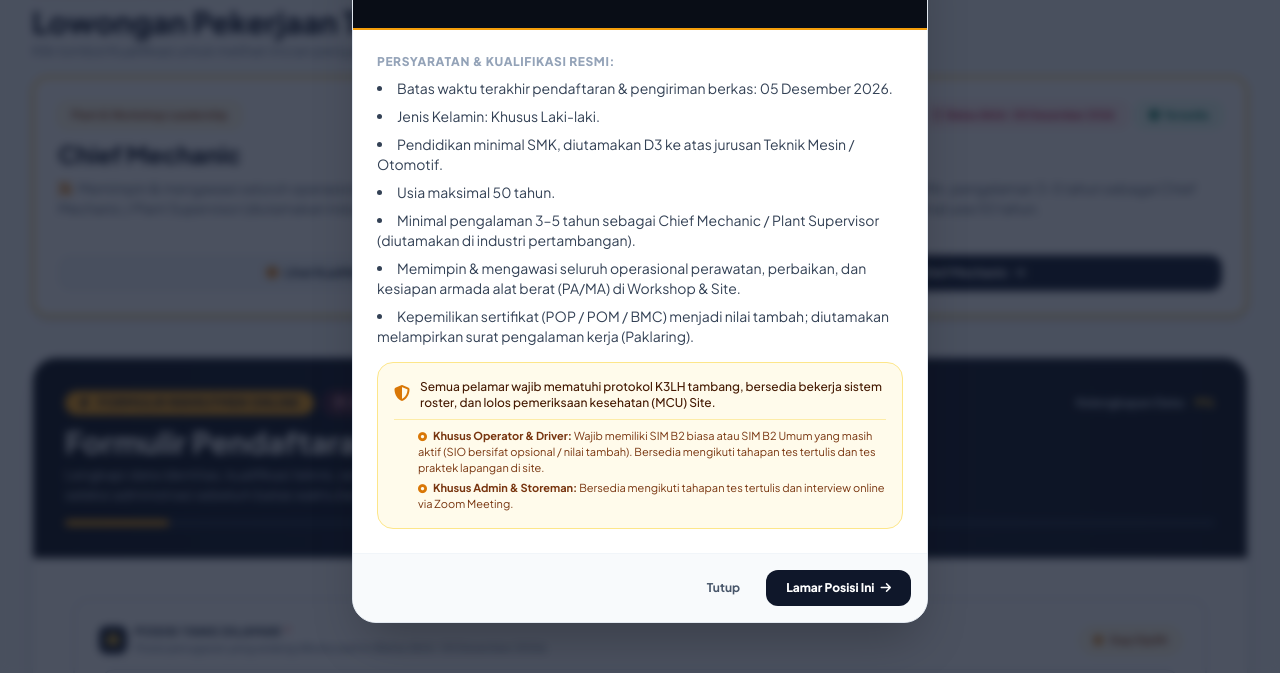
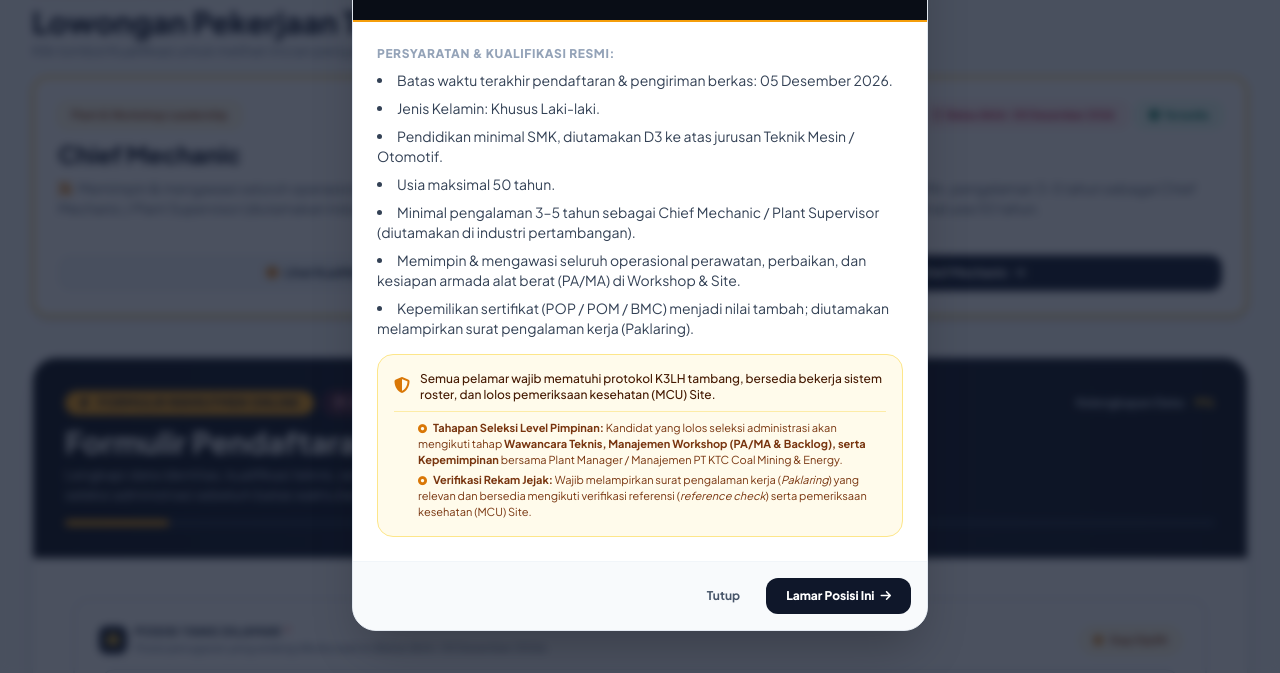
Before and after one commit to adipranata-system/Recruitment-KTC, a plain HTML site: page index.html in a window 1280 px wide. Both pictures are taken after a click on the button "Lihat Kualifikasi Lengkap". Shown: the part 715-1388 px from the top of the page. Drawn offline with nearby package versions, Linux system fonts and the light colour scheme.

Commit message:
Update index.html

```diff
--- a/index.html
+++ b/index.html
@@ -1411,9 +1411,9 @@
           <i class="fa-solid fa-shield-halved text-amber-600 text-base mt-0.5 flex-shrink-0"></i>
           <span class="font-medium">Semua pelamar wajib mematuhi protokol K3LH tambang, bersedia bekerja sistem roster, dan lolos pemeriksaan kesehatan (MCU) Site.</span>
         </div>
-        <div class="pt-2 border-t border-amber-200/70 text-[11px] text-amber-900 space-y-1 pl-6">
-          <p><i class="fa-solid fa-circle-dot text-[9px] text-amber-600 mr-1.5"></i><strong>Khusus Operator & Driver:</strong> Wajib memiliki SIM B2 biasa atau SIM B2 Umum yang masih aktif (SIO bersifat opsional / nilai tambah). Bersedia mengikuti tahapan tes tertulis dan tes praktek lapangan di site.</p>
-          <p><i class="fa-solid fa-circle-dot text-[9px] text-amber-600 mr-1.5"></i><strong>Khusus Admin & Storeman:</strong> Bersedia mengikuti tahapan tes tertulis dan interview online via Zoom Meeting.</p>
+        <div id="modalSelectionNotes" class="pt-2 border-t border-amber-200/70 text-[11px] text-amber-900 space-y-1 pl-6">
+          <p><i class="fa-solid fa-circle-dot text-[9px] text-amber-600 mr-1.5"></i><strong>Tahapan Seleksi Level Pimpinan:</strong> Kandidat yang lolos seleksi administrasi akan mengikuti tahap <strong>Wawancara Teknis, Manajemen Workshop (PA/MA &amp; Backlog), serta Kepemimpinan</strong> bersama Plant Manager / Manajemen PT KTC Coal Mining &amp; Energy.</p>
+          <p><i class="fa-solid fa-circle-dot text-[9px] text-amber-600 mr-1.5"></i><strong>Verifikasi Rekam Jejak:</strong> Wajib melampirkan surat pengalaman kerja (<em>Paklaring</em>) yang relevan dan bersedia mengikuti verifikasi referensi (<em>reference check</em>) serta pemeriksaan kesehatan (MCU) Site.</p>
         </div>
       </div>
     </div>
@@ -1461,6 +1461,6 @@
   </button>
 
   <!-- Logika Aplikasi Eksternal (RMS v3.0 • AP Systems) -->
-  <script src="app.js?v=3.1"></script>
+  <script src="app.js?v=3.2"></script>
 </body>
 </html>
```
